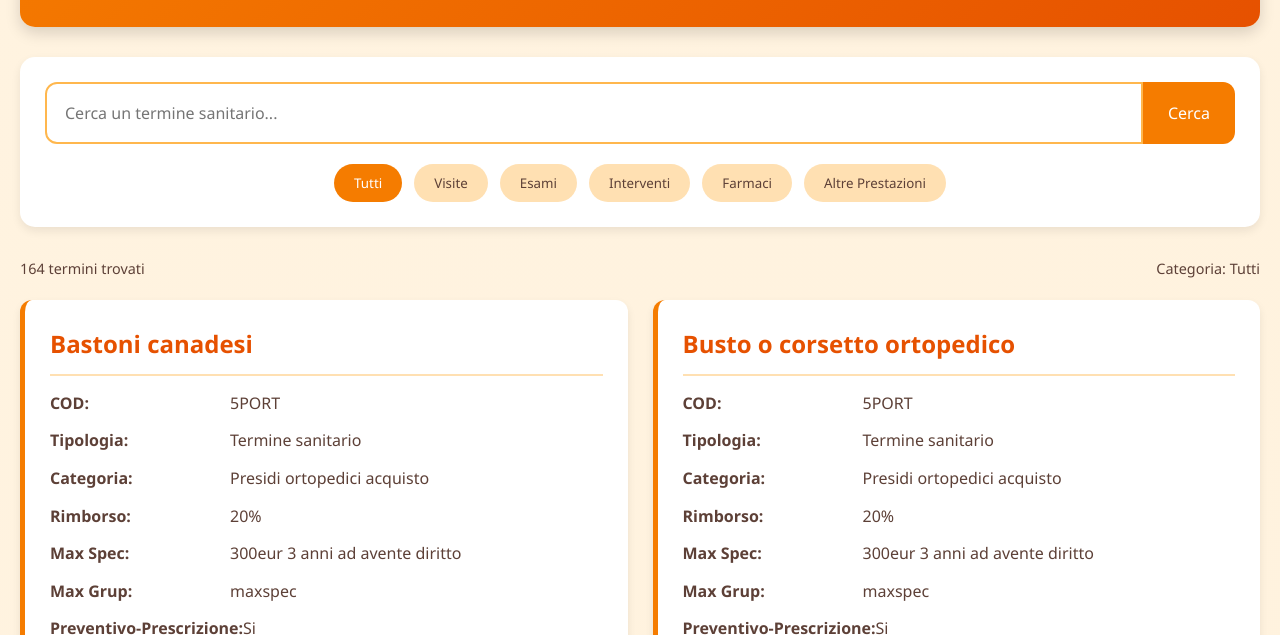
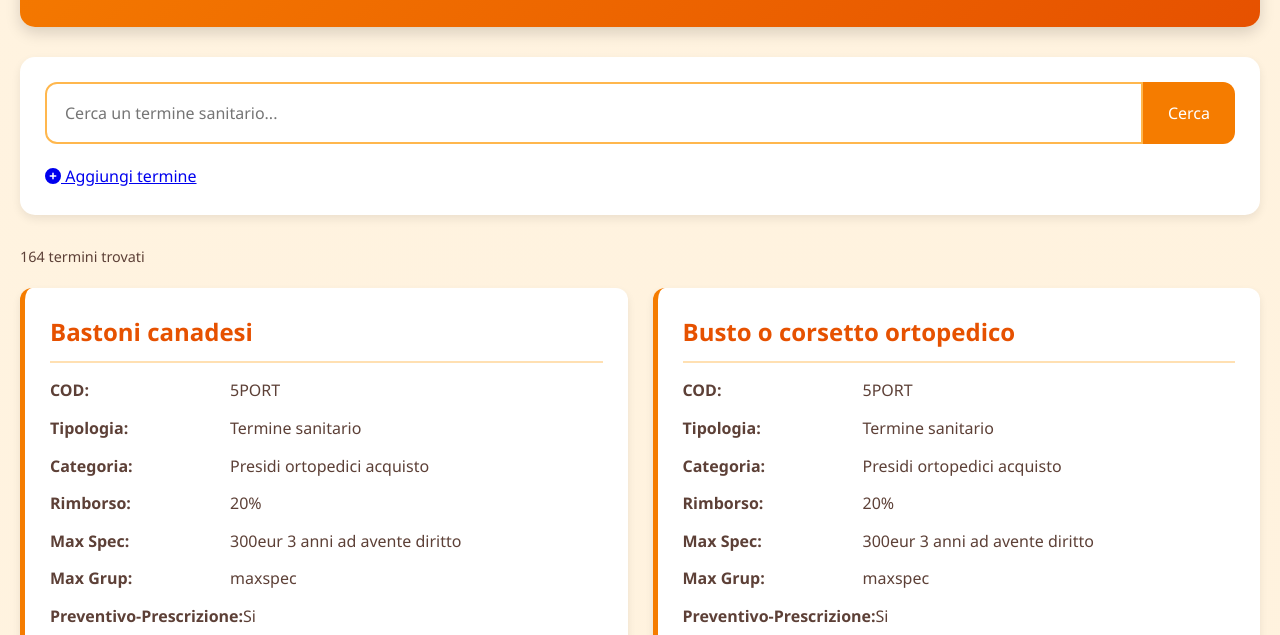
Before and after one commit to Jarviss16/test, a plain HTML site: page index.html in a window 1280 px wide. Shown: the part 165-800 px from the top of the page. Drawn offline with Linux system fonts and the light colour scheme.

Commit message:
Update index.html

```diff
--- a/index.html
+++ b/index.html
@@ -20,19 +20,15 @@
                 <button id="searchButton">Cerca</button>
             </div>
 
-            <div class="category-filters">
-                <button class="category-btn active" data-category="all">Tutti</button>
-                <button class="category-btn" data-category="visite">Visite</button>
-                <button class="category-btn" data-category="esami">Esami</button>
-                <button class="category-btn" data-category="interventi">Interventi</button>
-                <button class="category-btn" data-category="farmaci">Farmaci</button>
-                <button class="category-btn" data-category="altre">Altre Prestazioni</button>
+            <div class="actions">
+                <a href="#" id="addTermButton" class="add-term-btn">
+                    <i class="fas fa-plus-circle"></i> Aggiungi termine
+                </a>
             </div>
         </section>
 
         <div class="stats">
             <span id="termsCount">0 termini trovati</span>
-            <span id="selectedCategory">Categoria: Tutti</span>
         </div>
 
         <div class="results-container" id="resultsContainer">
```
